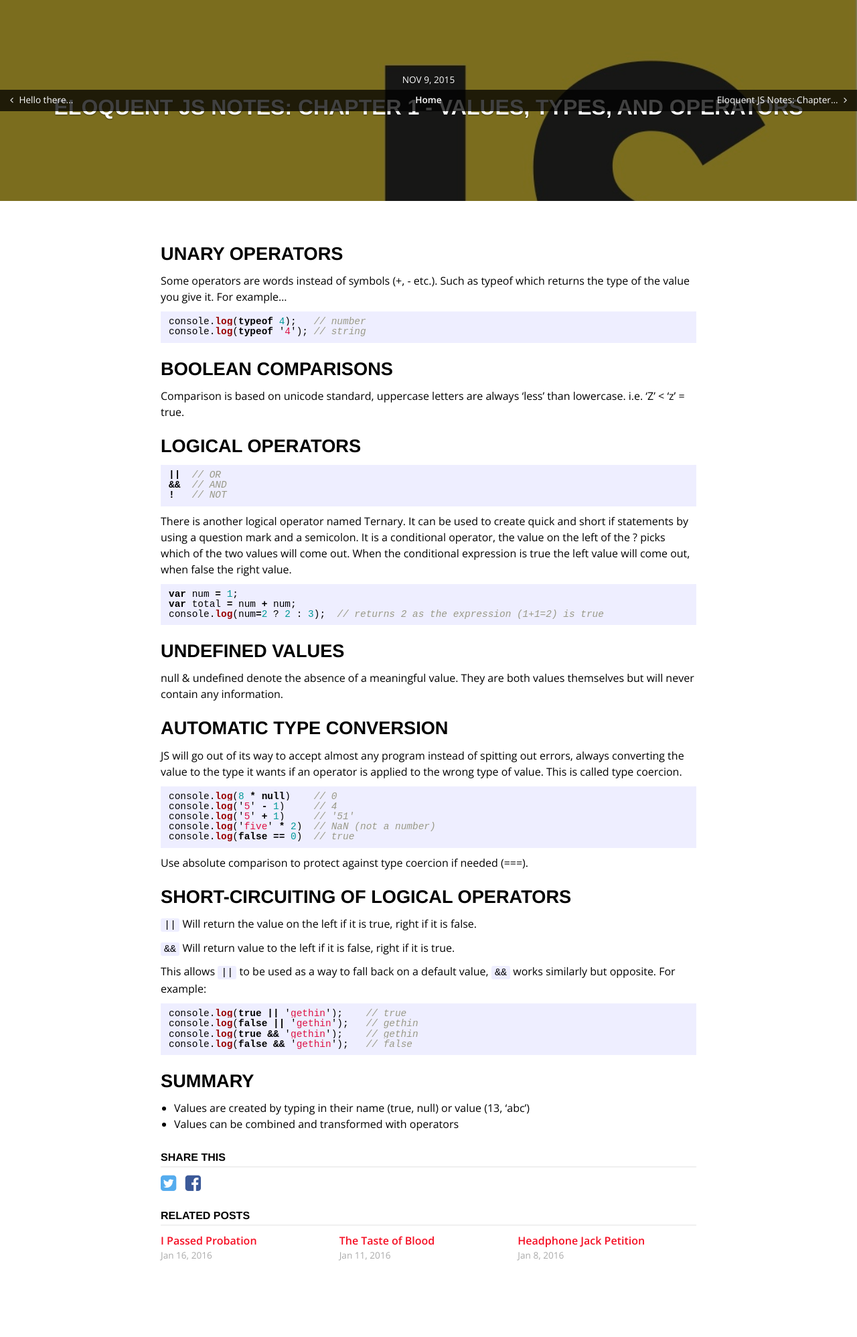
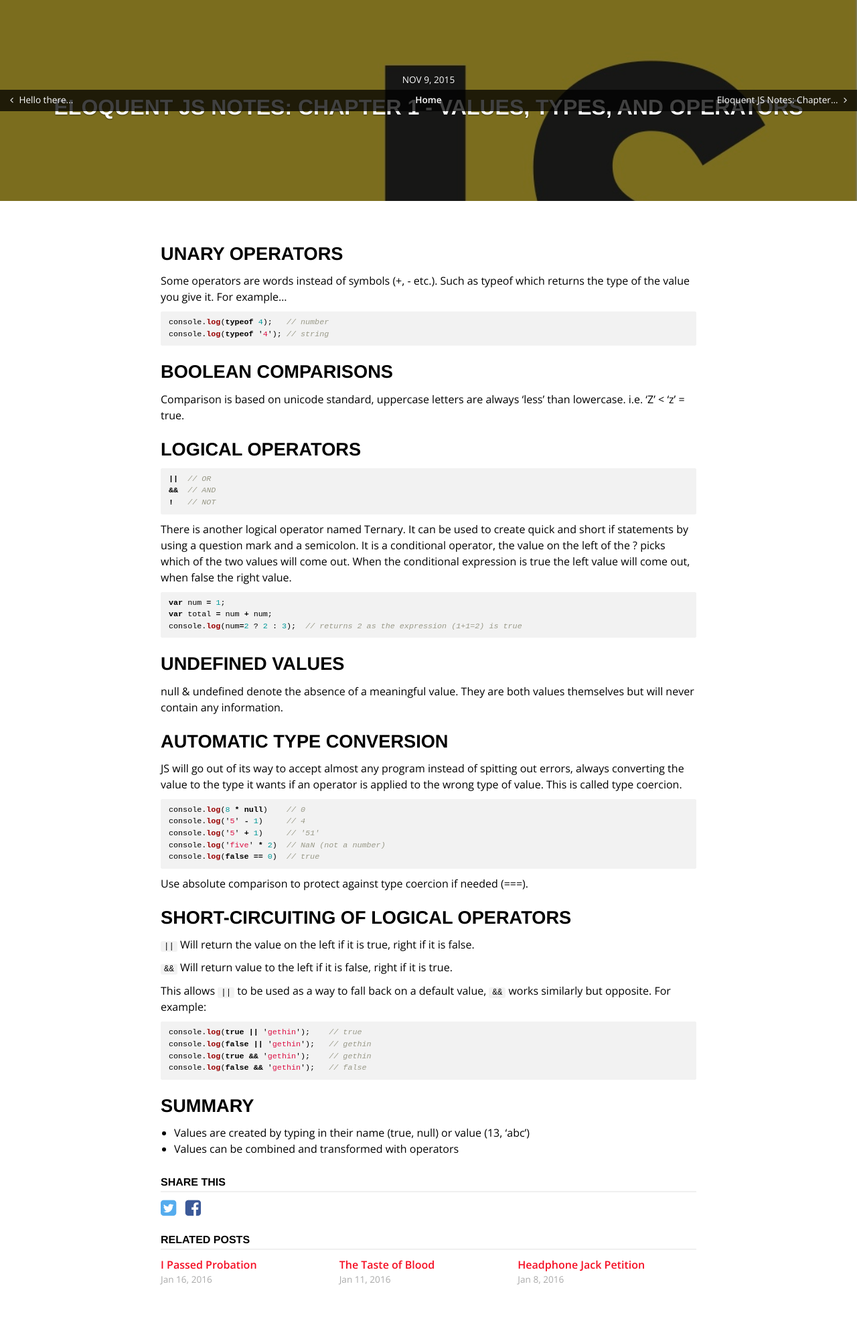
Before and after one commit to gethinoakes/gethinoakes.github.io, a Jekyll site: the page built from _posts/2015-11-09-eloquent-js-chapter-1-values-types-and-operators.md, in a window 1280 px wide. Shown: the whole page at 67% size. Built offline with Jekyll 4.4.1, drawn with Linux system fonts in a browser that asks for light colours; nearby versions of some CDN libraries; comment, search, counter and statistics services are not loaded; before the commit the page ends 1959 px from its top, so only the background shows below that.

Commit message:
updated code highlighting

```diff
--- a/css/main.scss
+++ b/css/main.scss
@@ -78,6 +78,19 @@ a {
 
 strong {
 	font-weight: bold;
+}
+
+.highlight {
+	border-radius: 3px;
+}
+
+.highlight, code {
+	background: #f2f2f2 !important;
+	font-family: monospace !important;
+}
+
+code {
+	line-height: 1.5;
 }
 
 
```
Also changed, not shown: _posts/2015-12-21-ejs-chapter-4-datastructures-objects-arrays.md (+2 -2 lines).
